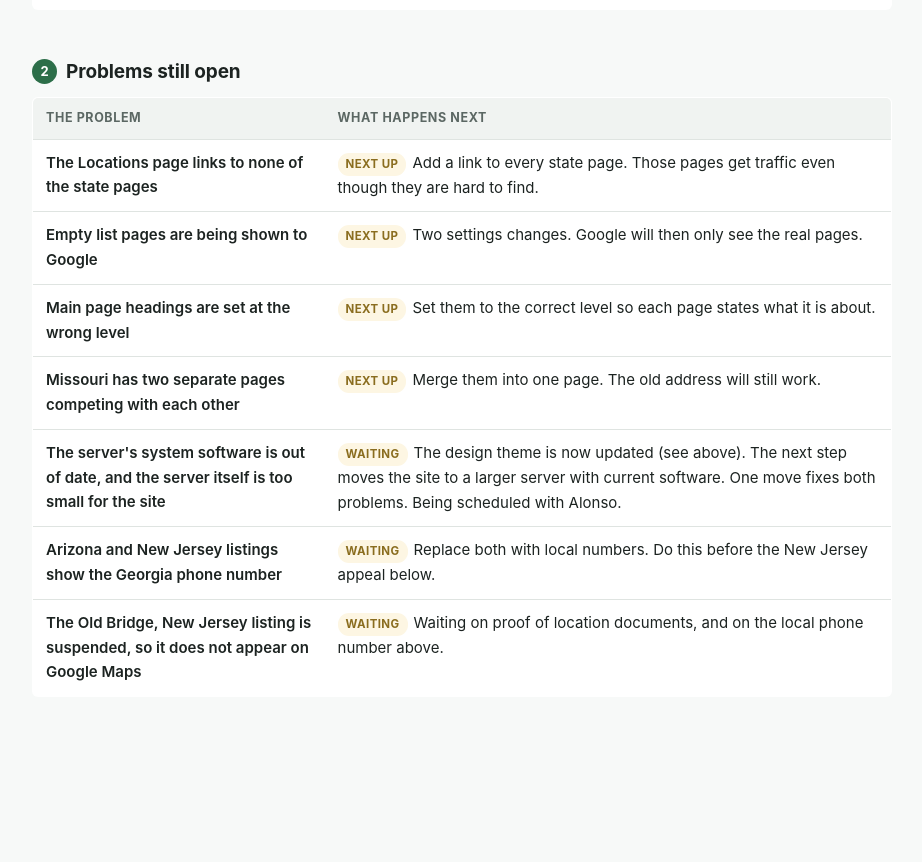
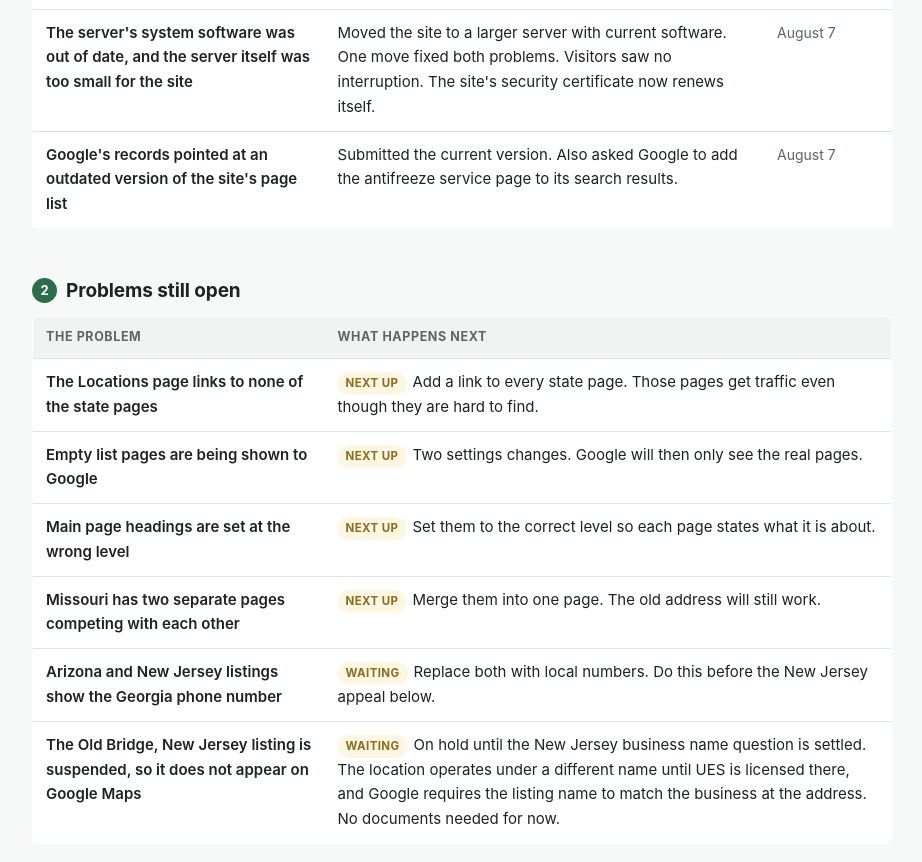
Before and after one commit to MannyPachano/ues-seo-progress, a plain HTML site: page index.html in a window 1280 px wide. Shown: the part 1340-2202 px from the top of the page, without its empty margins (178-1100 px from the left). Before the commit the page ends 2115 px from the top, so only its background shows below. Drawn offline with Linux system fonts and the light colour scheme.

Commit message:
Update index.html

```diff
--- a/index.html
+++ b/index.html
@@ -60,7 +60,7 @@
   <h1>UES Website Work Log</h1>
   <p class="sub">A plain-language record of the work done on universalenvironmentalservices.com.</p>
   <p class="sub">Prepared by Manny Pachano for Juan Fritschy and Lisa Sandefur.</p>
-  <span class="stamp">Last updated: August 6, 2026</span>
+  <span class="stamp">Last updated: August 7, 2026</span>
 </header>
 
 <div class="note">
@@ -124,6 +124,16 @@
     <td>Cleared the site's saved copies. Google now reads the current one, with the new page addresses.</td>
     <td class="when">August 6</td>
   </tr>
+  <tr>
+    <td class="prob">The server's system software was out of date, and the server itself was too small for the site</td>
+    <td>Moved the site to a larger server with current software. One move fixed both problems. Visitors saw no interruption. The site's security certificate now renews itself.</td>
+    <td class="when">August 7</td>
+  </tr>
+  <tr>
+    <td class="prob">Google's records pointed at an outdated version of the site's page list</td>
+    <td>Submitted the current version. Also asked Google to add the antifreeze service page to its search results.</td>
+    <td class="when">August 7</td>
+  </tr>
 </table>
 
 <h2><span class="n">2</span>Problems still open</h2>
@@ -148,16 +158,12 @@
     <td><span class="tag prog">NEXT UP</span>Merge them into one page. The old address will still work.</td>
   </tr>
   <tr>
-    <td class="prob">The server's system software is out of date, and the server itself is too small for the site</td>
-    <td><span class="tag prog">WAITING</span>The design theme is now updated (see above). The next step moves the site to a larger server with current software. One move fixes both problems. Being scheduled with Alonso.</td>
-  </tr>
-  <tr>
     <td class="prob">Arizona and New Jersey listings show the Georgia phone number</td>
     <td><span class="tag prog">WAITING</span>Replace both with local numbers. Do this before the New Jersey appeal below.</td>
   </tr>
   <tr>
     <td class="prob">The Old Bridge, New Jersey listing is suspended, so it does not appear on Google Maps</td>
-    <td><span class="tag prog">WAITING</span>Waiting on proof of location documents, and on the local phone number above.</td>
+    <td><span class="tag prog">WAITING</span>On hold until the New Jersey business name question is settled. The location operates under a different name until UES is licensed there, and Google requires the listing name to match the business at the address. No documents needed for now.</td>
   </tr>
 </table>
 
```
